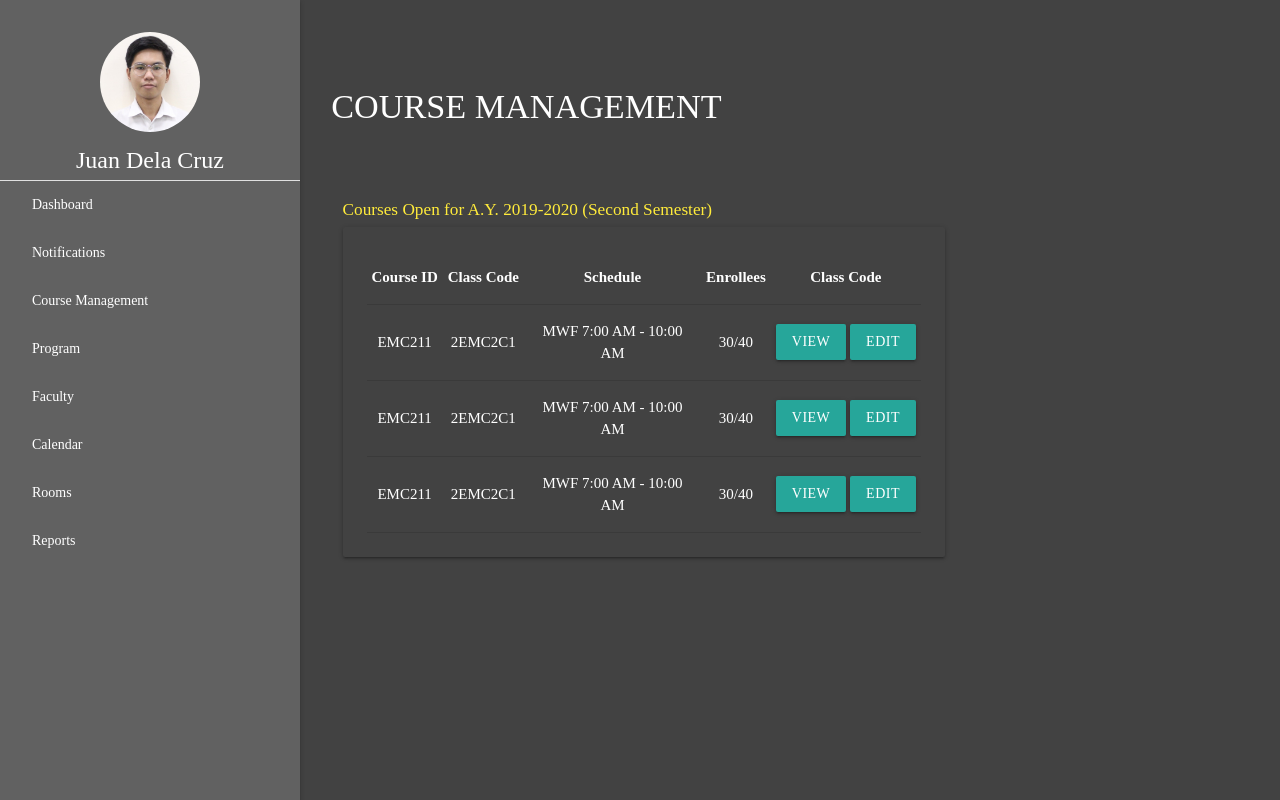
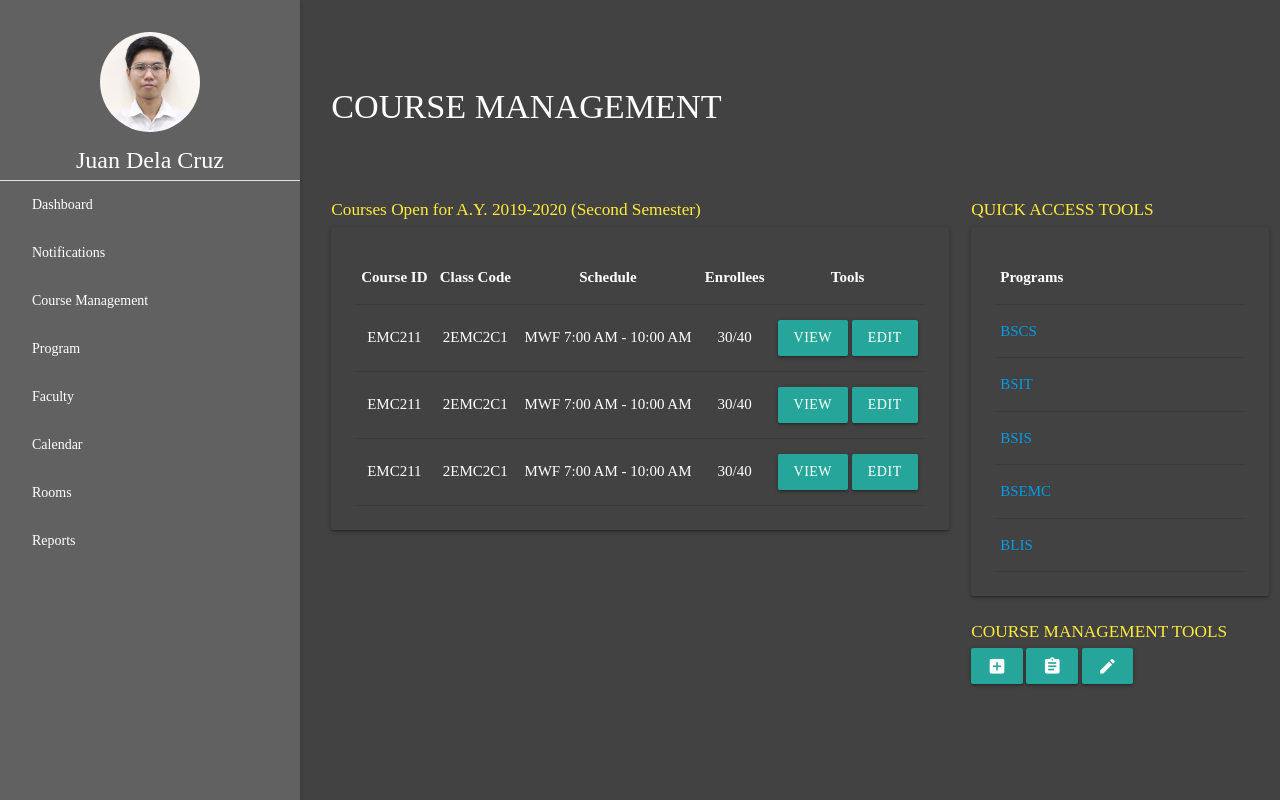
Before and after one commit to marfredpco/neuportal, a Django app: page /courseMan/ in a window 1280 px wide. Run offline with Django 3.2, Linux system fonts and the light colour scheme; some web fonts are replaced.

Commit message:
modified course management page

```diff
--- a/automate/templates/automate/courseMan.html
+++ b/automate/templates/automate/courseMan.html
@@ -12,6 +12,7 @@
 </div>
 
 <div class="section">
+    <div class="row">
         <div class="col l8 s12">
             <h6 class="yellow-text yellow-accent-2">Courses Open for A.Y. 2019-2020 (Second Semester)</h6>
             <div class="card grey darken-3">
@@ -23,7 +24,7 @@
                               <th>Class Code</th>
                               <th>Schedule</th>
                               <th>Enrollees</th>
-                          <th>Class Code</th>
+                              <th>Tools</th>
                           </tr>
                         </thead>
 
@@ -63,7 +64,68 @@
                 </div>
             </div>
         </div>
+
+        <div class="col l4 s12">
+            <h6 class="yellow-text yellow-accent-2">QUICK ACCESS TOOLS</h6>
+            <div class="card grey darken-3">
+                <div class="card-content white-text">
+                    <table>
+                        <thead>
+                            <tr>
+                                <th>Programs</th>
+                            </tr>
+                        </thead>
+
+                        <tbody>
+                            <tr>
+                                <td>
+                                    <a href="">BSCS</a>
+                                </td>
+                            </tr>
+                            <tr>
+                                <td>
+                                    <a href="">BSIT</a>
+                                </td>
+                            </tr>
+                            <tr>
+                                <td>
+                                    <a href="">BSIS</a>
+                                </td>
+                            </tr>
+                            <tr>
+                                <td>
+                                    <a href="">BSEMC</a>
+                                </td>
+                            </tr>
+                            <tr>
+                                <td>
+                                    <a href="">BLIS</a>
+                                </td>
+                            </tr>
+                        </tbody>
+                    </table>
                 </div>
+            </div>
+
+            <div class="row">
+                <div class="col l12 s12">
+                    <h6 class="yellow-text yellow-accent-2">COURSE MANAGEMENT TOOLS</h6>
+                    <a class="waves-effect waves-light btn modal-trigger tooltipped" data-position="bottom" data-tooltip="Add Course" href="">
+                        <i class="large material-icons">add_box</i>
+                    </a>
+                    <a class="waves-effect waves-light btn modal-trigger tooltipped" data-position="bottom" data-tooltip="Course List"  href="">
+                        <i class="large material-icons">assignment</i>
+                    </a>
+                    <a class="waves-effect waves-light btn modal-trigger tooltipped" data-position="bottom" data-tooltip="Edit Course"  href="">
+                        <i class="large material-icons">edit</i>
+                    </a>
+                </div>
+            </div>
+        </div>
+    </div>
+
+
+
 </div>
 
 
--- a/automate/templates/automate/main.html
+++ b/automate/templates/automate/main.html
@@ -48,6 +48,9 @@
         var elems = document.querySelectorAll('.modal');
         var instances = M.Modal.init(elems);
 
+        $(document).ready(function(){
+            $('.tooltipped').tooltip();
+        });
     </script>
 </body>
 </html>
```
Lines whose indentation alone changed are shown as unchanged.
